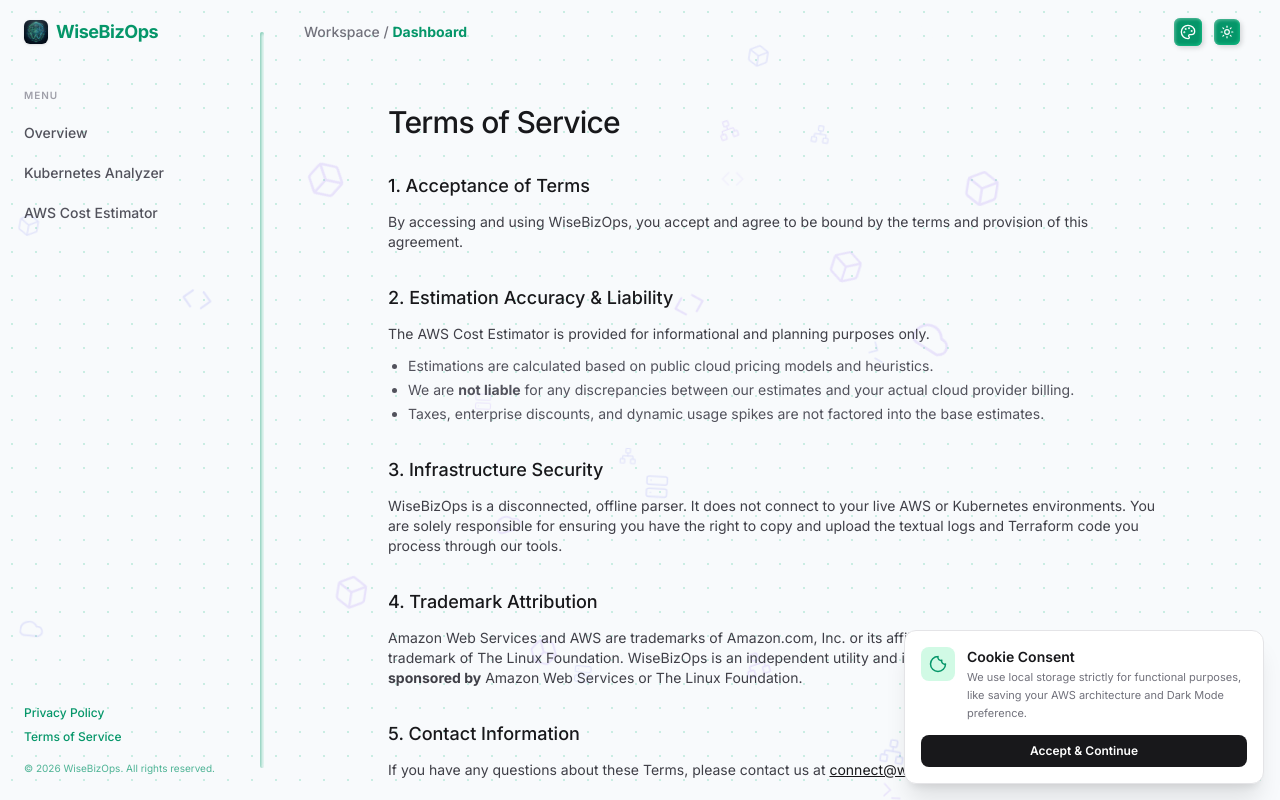
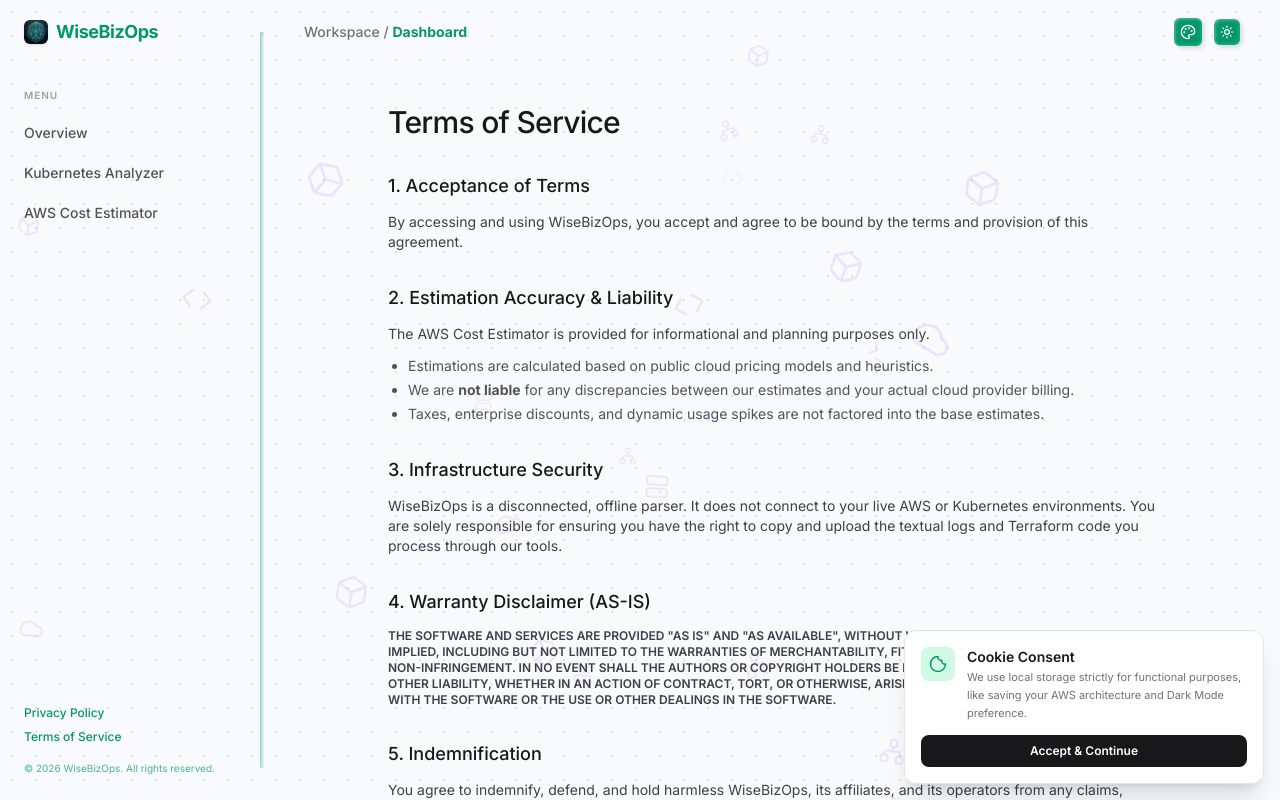
Before and after one commit to Adithya-Meda/wisebizops, a Next.js app: page /terms in a window 1280 px wide. Built offline with nearby package versions, Linux system fonts and the light colour scheme.

Commit message:
docs: add comprehensive warranty disclaimers, indemnification, and governing law to bulletproof terms of service

```diff
--- a/src/app/terms/page.tsx
+++ b/src/app/terms/page.tsx
@@ -26,8 +26,23 @@
           <p>WiseBizOps is a disconnected, offline parser. It does not connect to your live AWS or Kubernetes environments. You are solely responsible for ensuring you have the right to copy and upload the textual logs and Terraform code you process through our tools.</p>
         </section>
 
+                <section className="space-y-3">
+          <h2 className="text-lg font-medium text-zinc-900 dark:text-zinc-100 transition-colors">4. Warranty Disclaimer (AS-IS)</h2>
+          <p className="uppercase text-xs font-semibold">The software and services are provided "as is" and "as available", without warranty of any kind, express or implied, including but not limited to the warranties of merchantability, fitness for a particular purpose and non-infringement. In no event shall the authors or copyright holders be liable for any claim, damages, or other liability, whether in an action of contract, tort, or otherwise, arising from, out of, or in connection with the software or the use or other dealings in the software.</p>
+        </section>
+
         <section className="space-y-3">
-          <h2 className="text-lg font-medium text-zinc-900 dark:text-zinc-100 transition-colors">4. Trademark Attribution</h2>
+          <h2 className="text-lg font-medium text-zinc-900 dark:text-zinc-100 transition-colors">5. Indemnification</h2>
+          <p>You agree to indemnify, defend, and hold harmless WiseBizOps, its affiliates, and its operators from any claims, losses, damages, liabilities, including legal fees, arising out of your use or misuse of the platform, your violation of these Terms, or any breach of the representations, warranties, and covenants made by you herein.</p>
+        </section>
+
+        <section className="space-y-3">
+          <h2 className="text-lg font-medium text-zinc-900 dark:text-zinc-100 transition-colors">6. Governing Law</h2>
+          <p>These terms shall be governed by and construed in accordance with the laws of the jurisdiction in which the creators of WiseBizOps reside, without regard to its conflict of law provisions.</p>
+        </section>
+
+        <section className="space-y-3">
+          <h2 className="text-lg font-medium text-zinc-900 dark:text-zinc-100 transition-colors">7. Trademark Attribution</h2>
           <p>
             Amazon Web Services and AWS are trademarks of Amazon.com, Inc. or its affiliates. Kubernetes is a registered trademark of The Linux Foundation.
             WiseBizOps is an independent utility and is <strong>not affiliated with, endorsed by, or sponsored by</strong> Amazon Web Services or The Linux Foundation.
@@ -35,7 +50,7 @@
         </section>
 
         <section className="space-y-3">
-          <h2 className="text-lg font-medium text-zinc-900 dark:text-zinc-100 transition-colors">5. Contact Information</h2>
+          <h2 className="text-lg font-medium text-zinc-900 dark:text-zinc-100 transition-colors">8. Contact Information</h2>
           <p>If you have any questions about these Terms, please contact us at <a href='mailto:connect@wisebiz.online' className='text-zinc-900 dark:text-zinc-100 underline hover:no-underline transition-colors'>connect@wisebiz.online</a>.</p>
         </section>
       </div>
```
